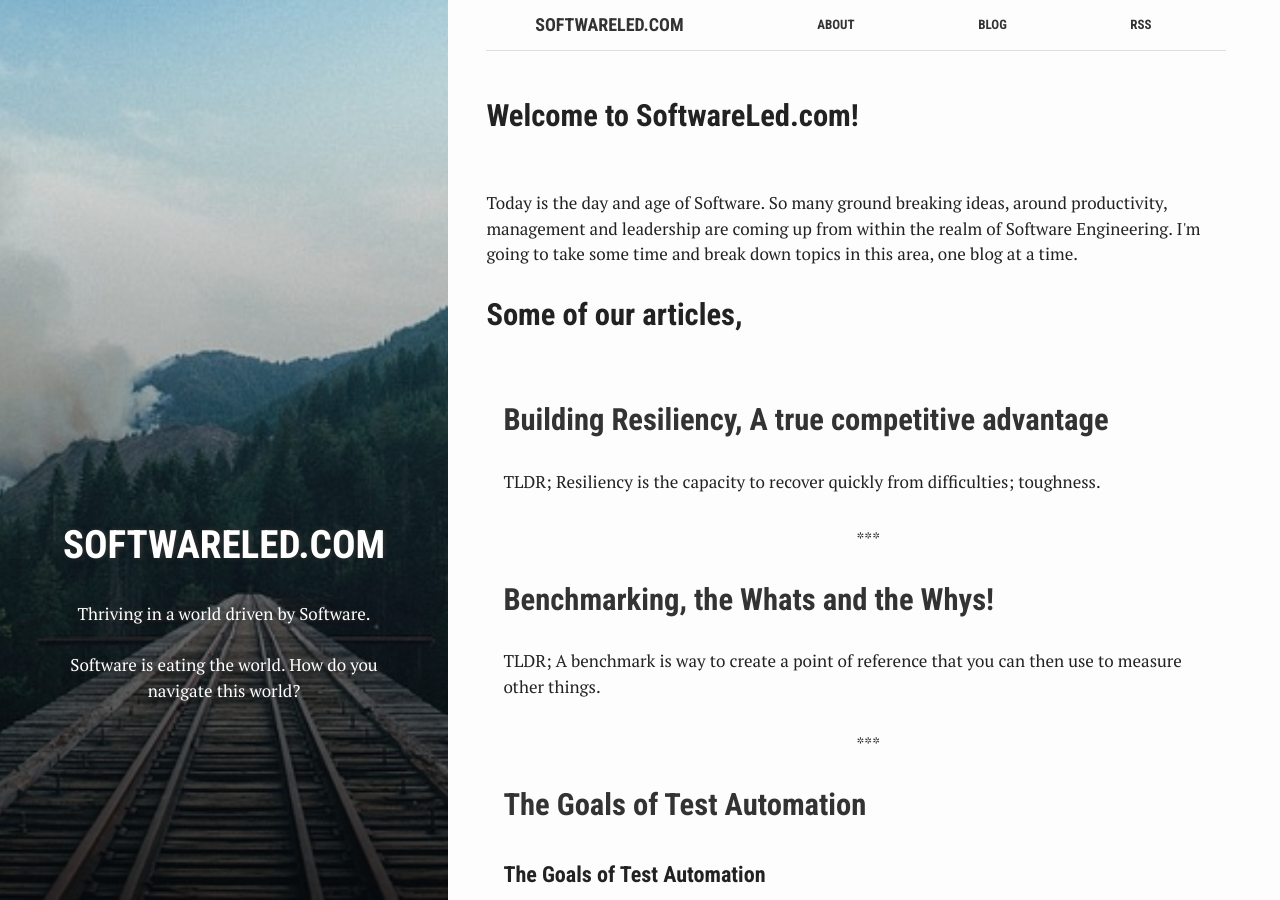
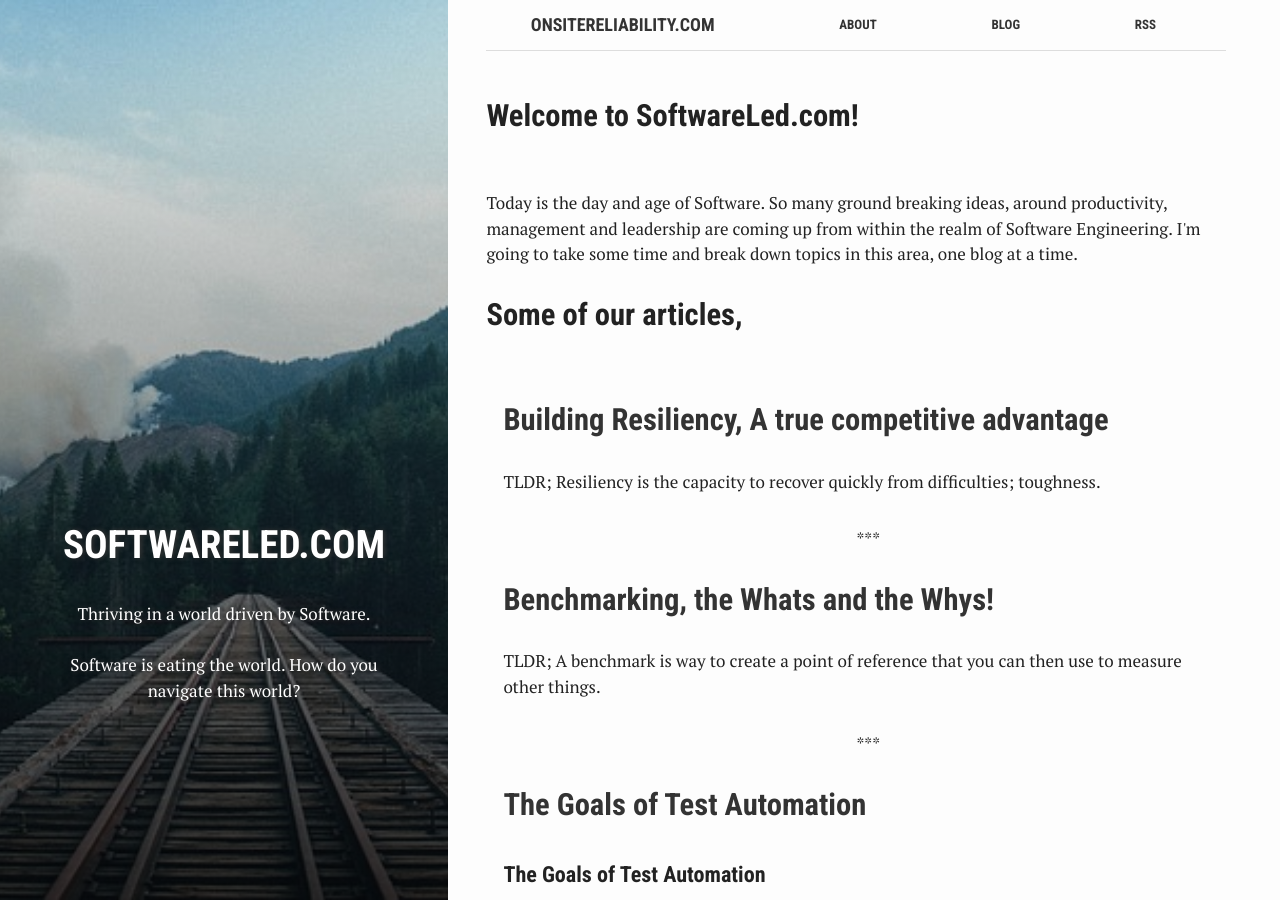
Before and after one commit to qapage/qapage.github.io, a Jekyll site: the page built from index.html, in a window 1280 px wide and 900 px high. Built offline with Jekyll 4.4.1, drawn with Linux system fonts in a browser that asks for light colours; some of the changed text lies outside the part shown.

Commit message:
Update _config.yml
Updated to OnSiteReliability.com

```diff
--- a/_config.yml
+++ b/_config.yml
@@ -6,7 +6,7 @@
 # 'jekyll serve'. If you change this file, please restart the server process.
 
 # Site settings
-title: SoftwareLed.com
+title: OnSiteReliability.com
 email: deepak.bhaskaran@gmail.com
 description: >
   This is a page that is for all things QA related. I’ve relied on a lot of resources on the internet for
@@ -16,7 +16,7 @@
   there that is looking for QA related information.
 baseurl: "" # the subpath of your site, e.g. /blog
 lang: "en"
-url: "http://www.qapage.com" # the base hostname & protocol for your site
+url: "https://onsitereliability.com/" # the base hostname & protocol for your site
 twitter_username: jekyllrb
 github_username:  qapage
 disqus_username:
```
